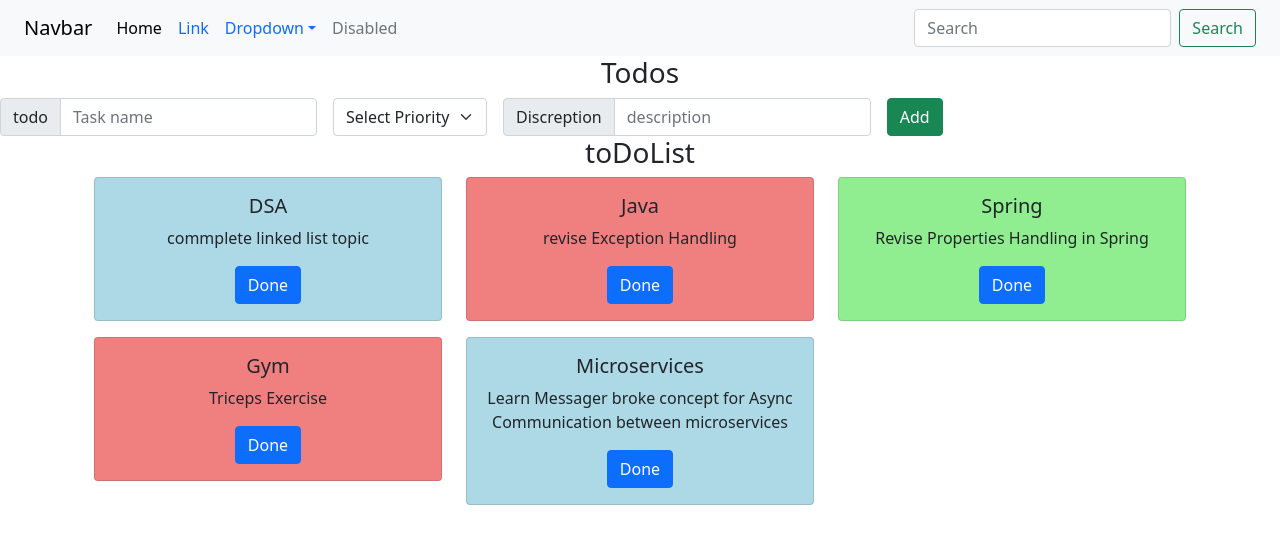
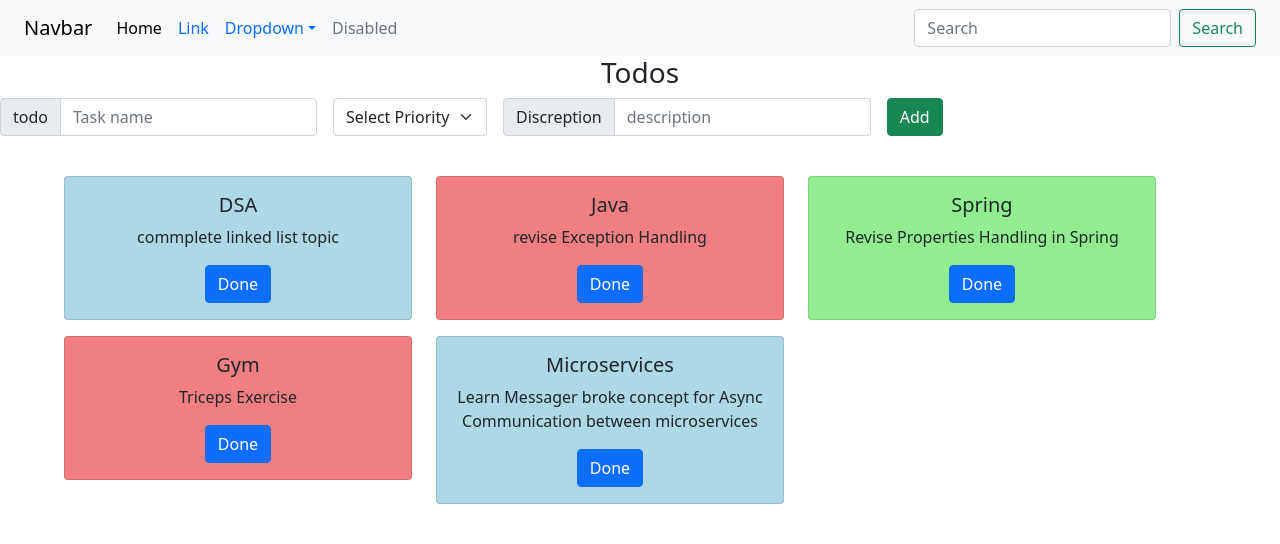
Before and after one commit to icr7/icr7AppUi, a React (Create React App) app: page / in a window 1280 px wide. Shown: the top 544 px of the page. Built offline with nearby package versions, Linux system fonts and the light colour scheme.

Commit message:
fix margin

```diff
--- a/src/MyComponent/TodoItem.js
+++ b/src/MyComponent/TodoItem.js
@@ -44,8 +44,7 @@ export const TodoItem = () => {
   };
 
   return (
-    <div className="container">
-      <h3>toDoList</h3>
+    <div className="container" style={{ margin: "40px" }}>
       <div className="row">
         {toDoList.map((todo) => (
           <div key={todo.sno} className="col-sm-4 mb-3 mb-sm-3">
```
